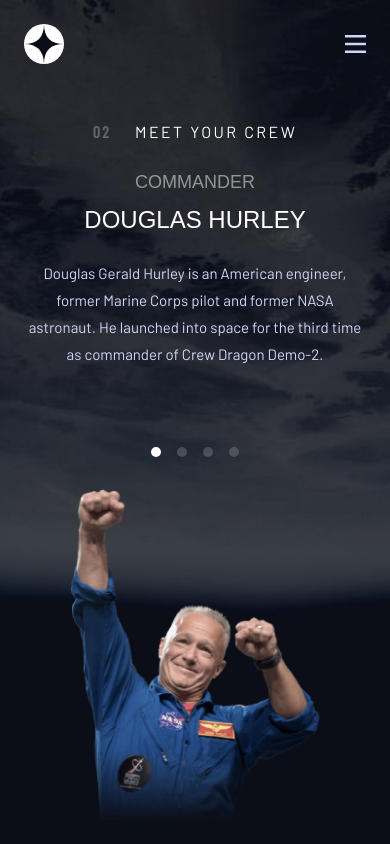
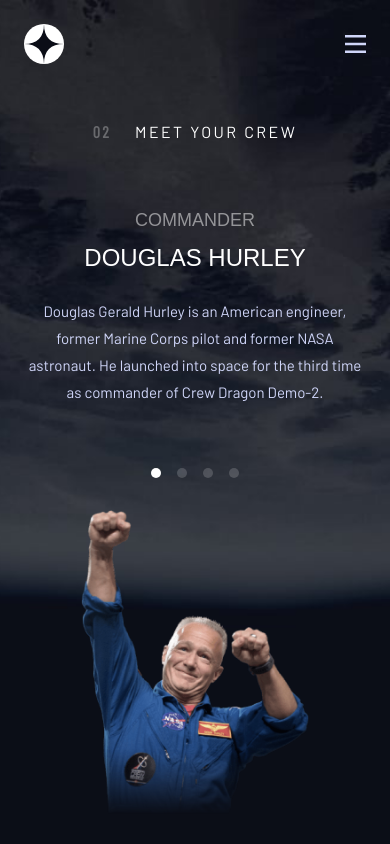
Before and after one commit to KevenFernandes/project-tourism-space, a Next.js app: page /crew in a window 390 px wide. Built offline with nearby package versions, Linux system fonts and the light colour scheme; a web font is replaced by a local one.

Commit message:
responsividade das imagens

```diff
--- a/src/components/CrewContent/indext.tsx
+++ b/src/components/CrewContent/indext.tsx
@@ -32,14 +32,14 @@
       <PageTitle pageNum={2} description="Meet your crew" />
       <div
         className={clsx(
-          "flex flex-col gap-8 text-center h-full",
-          "lg:flex-row lg:text-left"
+          "flex flex-col gap-8 text-center h-svw",
+          "lg:flex-row lg:text-left flex-1"
         )}
       >
         <div
           className={clsx(
             "flex flex-col gap-6 h-full",
-            "md:gap-10 md:w-[512px] md:m-auto md:pt-8",
+            "md:gap-10 md:w-[512px] md:mx-auto md:pt-8",
             "lg:min-w-[539px]"
           )}
         >
@@ -62,7 +62,7 @@
               <p
                 className={clsx(
                   "text-[#D0D6F9] text-[15px]/[180%]",
-                  "flex-1 font-barlow h-[163px]",
+                  "flex-1 font-barlow ",
                   "md:text-base/[180%] md:h-[117px]",
                   "lg:text-lg/[180%]"
                 )}
@@ -97,15 +97,15 @@
         <div
           className={clsx(
             "h-full w-full flex items-center justify-center",
-            "md:items-end"
+            "md:items-end min-h-[260px]"
           )}
         >
           <div
             className={clsx(
               "relative",
-              "w-[271px] min-h-[340px]",
-              "md:w-[446px] md:h-[446px]",
-              "lg:w-[539px] lg:h-[676px]"
+              "w-[271px] min-h-full",
+              "md:w-[446px] md:max-h-[446px]"
+              // "lg:w-[539px] lg:max-h-[676px]"
             )}
           >
             <Image
--- a/src/components/TechnologyContent/index.tsx
+++ b/src/components/TechnologyContent/index.tsx
@@ -40,7 +40,7 @@
         <div
           className={clsx(
             "flex justify-center items-end",
-            "h-full relative -mx-10",
+            "relative -mx-10 min-h-[260px]",
             "overflow-y-hidden",
             "lg:items-center lg:-mx-0 lg:flex-1",
             "lg:w-full lg:min-w-[608px] lg:h-[600px]"
@@ -51,7 +51,7 @@
               "absolute w-full h-[258px]",
               "bg-cover bg-[center_70%]",
               "md:bg-center",
-              "lg:h-full"
+              "lg:h-full bg-red-400"
             )}
             style={{
               backgroundImage: `url(${technos[option].images.webfile})`,
```
